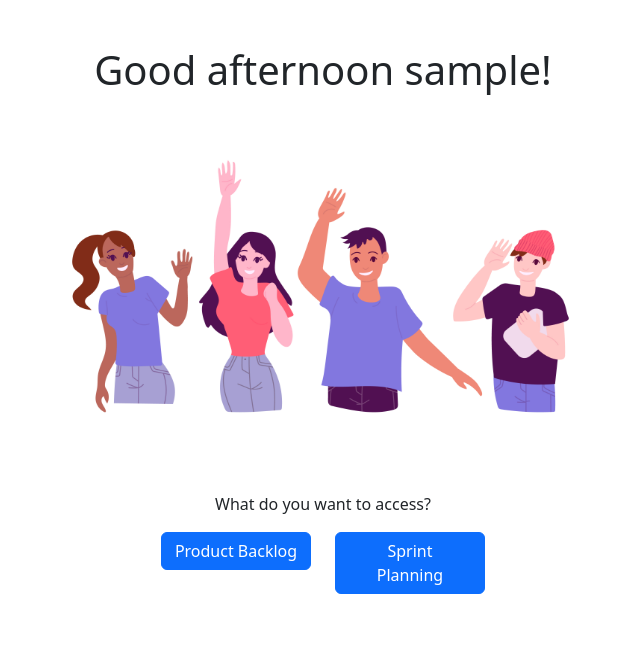
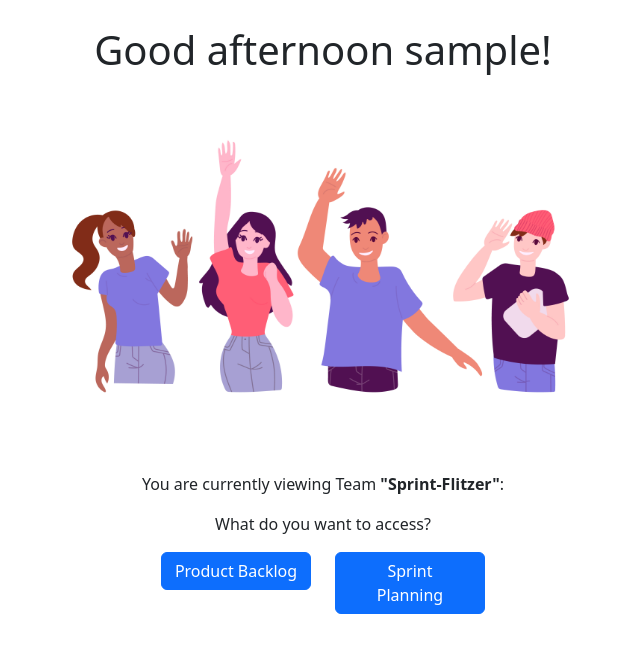
Before and after one commit to SCRUM-Webapp/SCRUM_Webapp_Project, a Flask app: page / in a window 1280 px wide. Shown: the part 58-711 px from the top of the page, without its empty margins (317-957 px from the left). Run offline with Flask 3, Linux system fonts and the light colour scheme; the visitor is signed in with stand-in values (Sample User, id 1); some libraries are stand-ins or nearby versions.

Commit message:
Included Team name in index page

```diff
--- a/templates/Index.html
+++ b/templates/Index.html
@@ -4,6 +4,7 @@
     <div class="d-flex flex-column align-items-center justify-content-center" style="height: 80vh; width: 100vw;">
         <h1>Good {{time_of_day}} {{username}}!</h1>
         <img src="../static/images/People_waving.jpg" alt="people waving" style="width: 560px; height: 350px; margin-bottom: 20px; margin-top: 20px; border-radius: 20px;"/>
+        <p>You are currently viewing Team <b>"Sprint-Flitzer"</b>:</p>
         <p>What do you want to access?</p>
         <div class="row">
             <div class="col-6">
```
